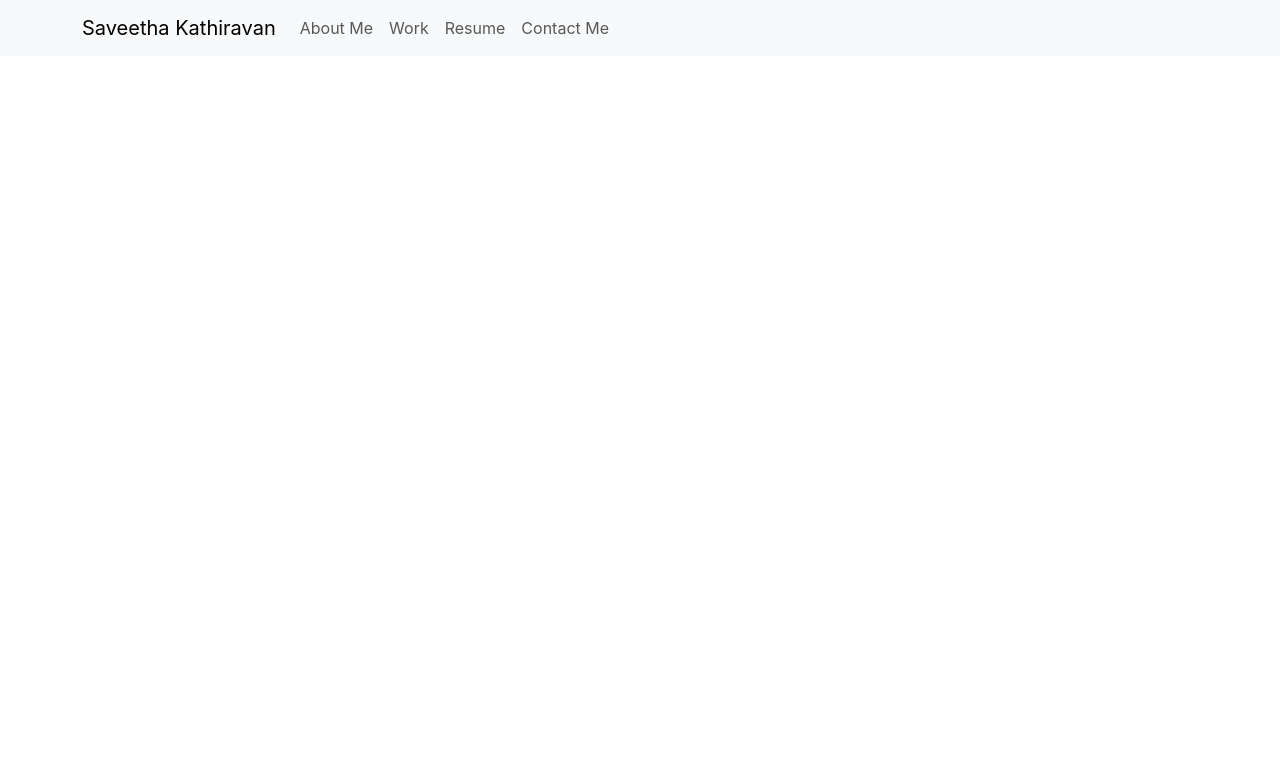
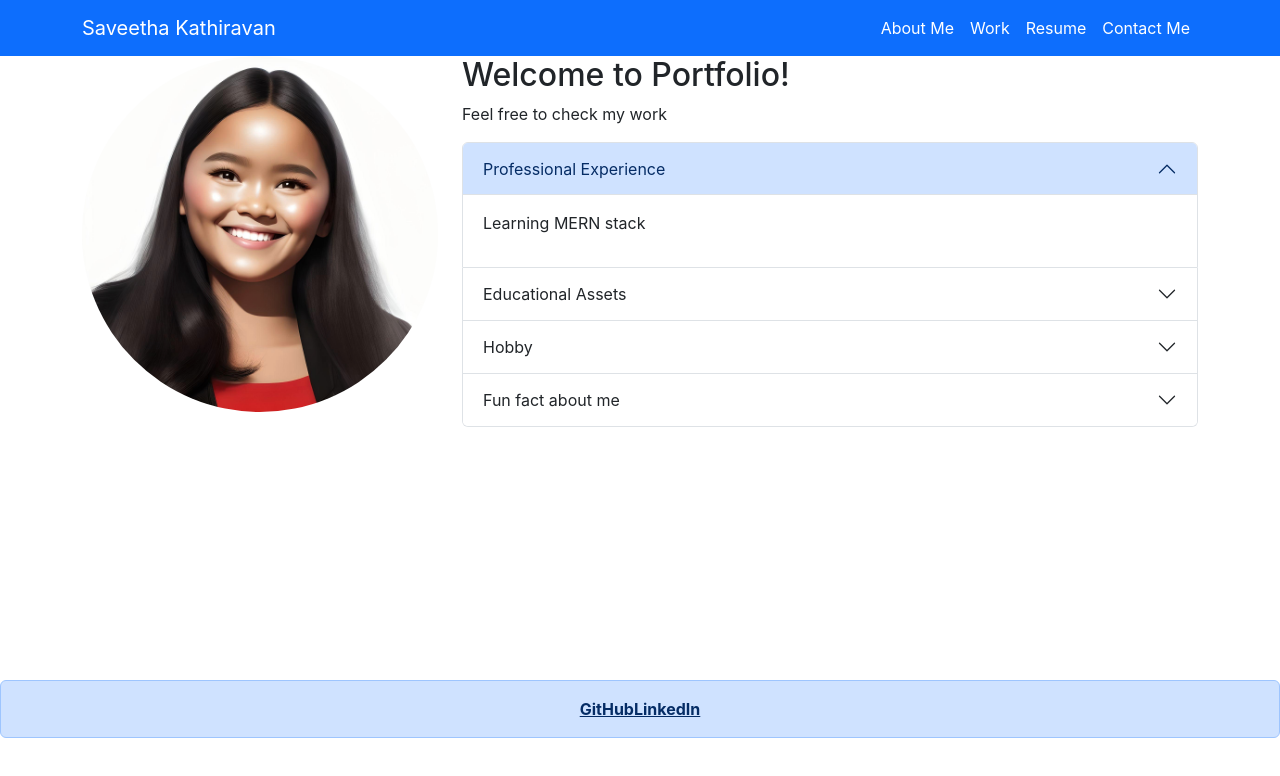
Before and after one commit to saveetha17/portfolio_using_react, a React (Create React App) app: page / in a window 1280 px wide. Shown: the top 776 px of the page. Built offline with nearby package versions, Linux system fonts and the light colour scheme.

Commit message:
worked on components

```diff
--- a/src/App.css
+++ b/src/App.css
@@ -1,38 +1,7 @@
-.App {
+.footer{
+  position:fixed;
+  bottom:0;
+  width:100%;
+  height:15%;
   text-align: center;
 }
-
-.App-logo {
-  height: 40vmin;
-  pointer-events: none;
-}
-
-@media (prefers-reduced-motion: no-preference) {
-  .App-logo {
-    animation: App-logo-spin infinite 20s linear;
-  }
-}
-
-.App-header {
-  background-color: #282c34;
-  min-height: 100vh;
-  display: flex;
-  flex-direction: column;
-  align-items: center;
-  justify-content: center;
-  font-size: calc(10px + 2vmin);
-  color: white;
-}
-
-.App-link {
-  color: #61dafb;
-}
-
-@keyframes App-logo-spin {
-  from {
-    transform: rotate(0deg);
-  }
-  to {
-    transform: rotate(360deg);
-  }
-}
--- a/src/components/AboutMe.js
+++ b/src/components/AboutMe.js
@@ -1,29 +1,54 @@
 import Accordion from "react-bootstrap/Accordion";
+import Container from "react-bootstrap/esm/Container";
+import Row from "react-bootstrap/esm/Row";
+import Col from "react-bootstrap/esm/Col";
+import Image from "react-bootstrap/esm/Image";
 
 function AboutMe() {
   return (
+    <Container id="aboutme">
+      <Row>
+        <Col xs={6} md={4}>
+          <Image
+            src={process.env.PUBLIC_URL + "/assets/images/AvatarImage.jpg"}
+            roundedCircle fluid
+          />
+        </Col>
+        <Col>
+          <h2>Welcome to Portfolio!</h2>
+          <p>Feel free to check my work</p>
           <Accordion defaultActiveKey="0">
             <Accordion.Item eventKey="0">
               <Accordion.Header>Professional Experience</Accordion.Header>
-        <Accordion.Body></Accordion.Body>
+              <Accordion.Body>
+                <p>Learning MERN stack</p>
+              </Accordion.Body>
             </Accordion.Item>
             <Accordion.Item eventKey="1">
               <Accordion.Header>Educational Assets</Accordion.Header>
-        <Accordion.Body></Accordion.Body>
+              <Accordion.Body>
+                <p>Full Stack Flex Development Program</p>
+              </Accordion.Body>
             </Accordion.Item>
             <Accordion.Item eventKey="2">
               <Accordion.Header>Hobby</Accordion.Header>
               <Accordion.Body>
-          <ul></ul>
+                <ul>
+                  <li>Hiking</li>
+                  <li>Cycling</li>
+                </ul>
               </Accordion.Body>
             </Accordion.Item>
             <Accordion.Item eventKey="3">
               <Accordion.Header>Fun fact about me</Accordion.Header>
               <Accordion.Body>
-          <p></p>
+                <p>Love Nature</p>
               </Accordion.Body>
             </Accordion.Item>
           </Accordion>
+        </Col>
+      </Row>
+    </Container>
   );
 }
 
--- a/src/components/ContactMe.js
+++ b/src/components/ContactMe.js
@@ -1,15 +1,14 @@
 import Container from "react-bootstrap/Container";
 function ContactMe() {
-
   return (
     <Container>
       <iframe
         src="https://docs.google.com/forms/d/e/1FAIpQLScgHfos-W0dzH4X5VnmggW7agOobq4xyE9vsI-QkKv-Rw2B7g/viewform?embedded=true"
         width="640"
-        height="689"
-        frameborder="0"
-        marginheight="0"
-        marginwidth="0"
+        height="700"
+        frameBorder="0"
+        marginHeight="0"
+        marginWidth="0"
       >
         Loading…
       </iframe>
--- a/src/components/Footer.js
+++ b/src/components/Footer.js
@@ -0,0 +1,15 @@
+import React from "react";
+import Alert from "react-bootstrap/Alert";
+
+function Header() {
+  return (
+    <footer className="footer">
+      <Alert bg="info">
+        <Alert.Link href="https://github.com/saveetha17">GitHub</Alert.Link>
+        <Alert.Link href="">LinkedIn</Alert.Link>
+      </Alert>
+    </footer>
+  );
+}
+
+export default Header;
--- a/src/components/Navigation.js
+++ b/src/components/Navigation.js
@@ -5,22 +5,37 @@ import Navbar from "react-bootstrap/Navbar";
 
 function Navigation({ currentPage, handlePageChange }) {
   return (
-    <Navbar bg="light" data-bs-theme="light">
+    <Navbar bg="primary" className="text-white">
       <Container>
-        <Navbar.Brand href="#home">Saveetha Kathiravan</Navbar.Brand>
-        <Nav className="me-auto">
-          <Nav.Link onClick={() => handlePageChange("aboutMe")} href="#aboutMe">
+        <Navbar.Brand href="#home" className="text-white">
+          Saveetha Kathiravan
+        </Navbar.Brand>
+        <Nav className="ml-auto">
+          <Nav.Link
+            onClick={() => handlePageChange("aboutme")}
+            href="#aboutMe"
+            className="text-white"
+          >
             About Me
           </Nav.Link>
-          <Nav.Link onClick={() => handlePageChange("work")} href="#work">
+          <Nav.Link
+            onClick={() => handlePageChange("work")}
+            href="#work"
+            className="text-white"
+          >
             Work
           </Nav.Link>
-          <Nav.Link onClick={() => handlePageChange("resume")} href="#resume">
+          <Nav.Link
+            onClick={() => handlePageChange("resume")}
+            href="#resume"
+            className="text-white"
+          >
             Resume
           </Nav.Link>
           <Nav.Link
             onClick={() => handlePageChange("contactMe")}
             href="#contactMe"
+            className="text-white"
           >
             Contact Me
           </Nav.Link>
--- a/src/components/PortfolioContainer.js
+++ b/src/components/PortfolioContainer.js
@@ -4,9 +4,10 @@ import AboutMe from "./AboutMe";
 import Work from "./Work";
 import Resume from "./Resume";
 import ContactMe from "./ContactMe";
+import Footer from "./Footer";
 
 export default function PortfolioContainer() {
-  const [currentPage, setCurrentPage] = useState("Home");
+  const [currentPage, setCurrentPage] = useState("aboutme");
 
   // This method is checking to see what the value of `currentPage` is. Depending on the value of currentPage, we return the corresponding component to render.
   const renderPage = () => {
@@ -33,6 +34,7 @@ export default function PortfolioContainer() {
       />
       {/* Here we are calling the renderPage method which will return a component  */}
       {renderPage()}
+      <Footer></Footer>
     </div>
   );
 }
--- a/src/components/Resume.js
+++ b/src/components/Resume.js
@@ -1,8 +1,16 @@
 import Container from "react-bootstrap/esm/Container";
+import Button from "react-bootstrap/Button";
 function Resume() {
   return (
     <Container>
-      <iframe src="https://docs.google.com/document/d/e/2PACX-1vSIQLaQWsHX_pzbdc2fmmK88wWn5doywyuN_-g6rDn9fcw763EmtrQeLIzeiCQ07FFZdWoDv3ye3hWx/pub?embedded=true"></iframe>
+      <iframe
+        src="https://docs.google.com/document/d/e/2PACX-1vSIQLaQWsHX_pzbdc2fmmK88wWn5doywyuN_-g6rDn9fcw763EmtrQeLIzeiCQ07FFZdWoDv3ye3hWx/pub?embedded=true"
+        width="640"
+        height="700"
+        frameBorder="0"
+        marginHeight="0"
+        marginWidth="0"
+      ></iframe>
       <div className="d-grid gap-2">
         <a href={process.env.PUBLIC_URL + "/Resume.pdf"} download>
           <Button variant="primary" size="lg">
--- a/src/components/Work.js
+++ b/src/components/Work.js
@@ -0,0 +1,41 @@
+import projects from "./projects.json";
+import React, { useState } from "react";
+import Card from "react-bootstrap/Card";
+import ListGroup from "react-bootstrap/ListGroup";
+import Container from "react-bootstrap/Container";
+
+function Work() {
+  const [projectList] = useState(projects);
+
+  return (
+    <Container>
+      <section className="d-flex flex-wrap justify-content-evenly">
+        {projectList.map((project, key) => {
+          return (
+            <Card key={key} style={{ width: "18rem" }}>
+              <Card.Img
+                variant="top"
+                src={process.env.PUBLIC_URL + project.image}
+              />
+              <Card.Body>
+                <Card.Title>{project.title}</Card.Title>
+                <Card.Text>{project.description}</Card.Text>
+              </Card.Body>
+              {/* <ListGroup className="list-group-flush">
+              <ListGroup.Item>Cras justo odio</ListGroup.Item>
+              <ListGroup.Item>Dapibus ac facilisis in</ListGroup.Item>
+              <ListGroup.Item>Vestibulum at eros</ListGroup.Item>
+            </ListGroup> */}
+              <Card.Body>
+                <Card.Link href={project.live}>Live Link</Card.Link>
+                <Card.Link href={project.repo}>Repo Link</Card.Link>
+              </Card.Body>
+            </Card>
+          );
+        })}
+      </section>
+    </Container>
+  );
+}
+
+export default Work;
--- /dev/null
+++ b/src/components/projects.json
@@ -0,0 +1,34 @@
+[
+    {
+        "id":1,
+        "title":"Password generator",
+        "image":"/assets/password.png",
+        "live":"",
+        "repo":"",
+        "description":"JS app using alerts and confirms"
+    },
+    {
+        "id":2,
+        "title":"ReadME generator",
+        "image":"/assets/password.png",
+        "live":"",
+        "repo":"",
+        "description":"JS app generates ReadME"
+    },
+    {
+        "id":3,
+        "title":"Tech Blog",
+        "image":"/assets/password.png",
+        "live":"",
+        "repo":"",
+        "description":"user-friendly platform for developers to share their thoughts, engage in discussions, and stay connected with the tech community."
+    },
+    {
+        "id":4,
+        "title":"Text_Editor using PWA",
+        "image":"/assets/images/text_editor.png",
+        "live":"https://cryptic-plains-32797-09e517ae9565.herokuapp.com",
+        "repo":"https://github.com/saveetha17/Text_Editor-PWA.git",
+        "description":"It is an application that can be accessed through a web browser even in offline."
+    }
+]
```
Also changed, not shown: public/assets/Images/AvatarImage.jpg (added), public/assets/Images/text_editor.png (added), src/components/Project.js (deleted). Lines whose indentation alone changed are shown as unchanged.
